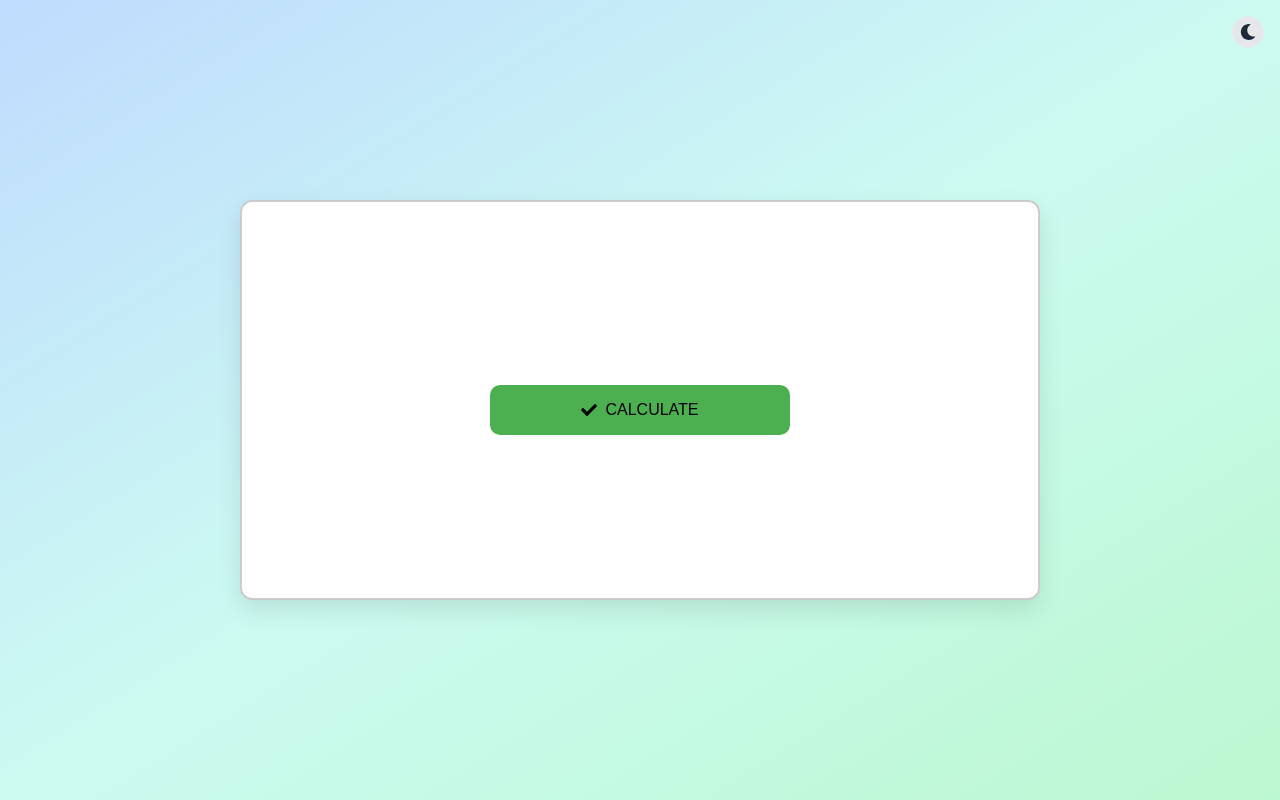
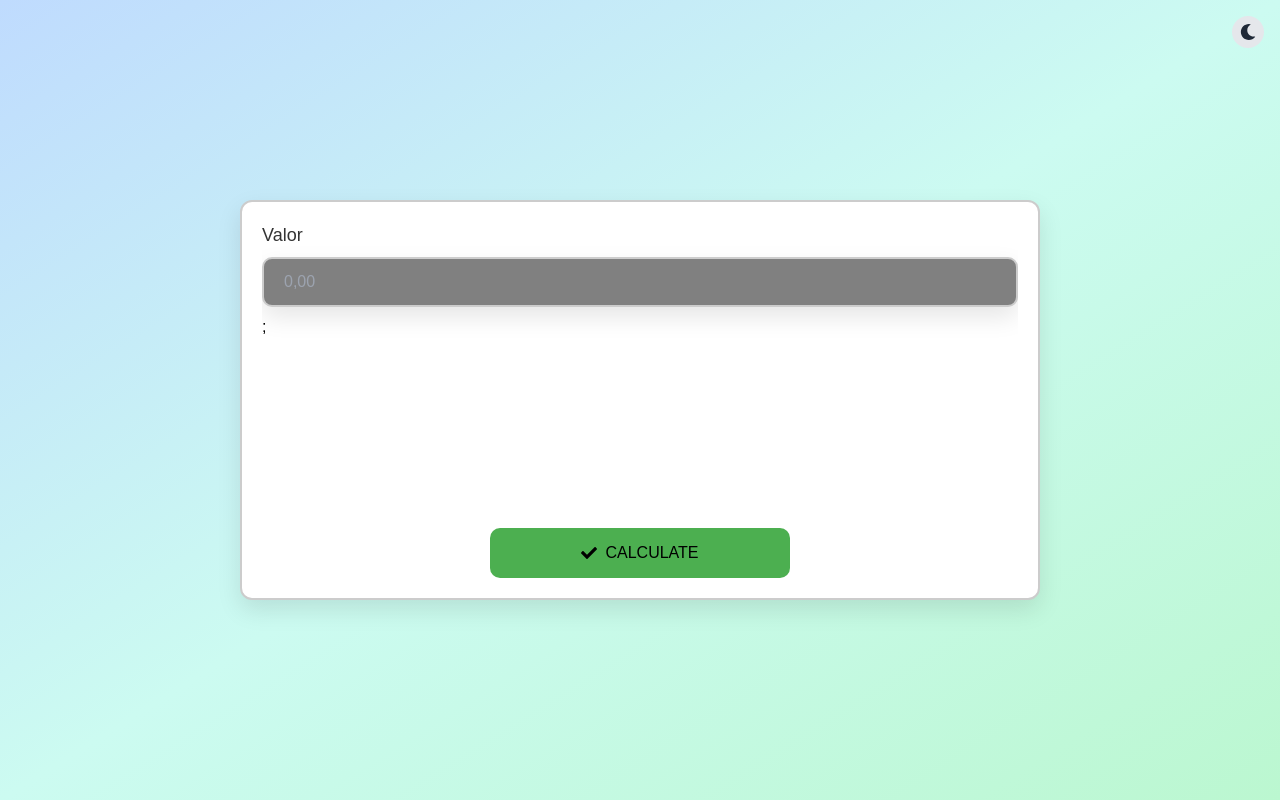
Before and after one commit to augustofklein/path-to-wealth, a Next.js app: page / in a window 1280 px wide. Built offline with nearby package versions, Linux system fonts and the light colour scheme.

Commit message:
Add button configuration

```diff
--- a/src/components/AcceptButton/index.tsx
+++ b/src/components/AcceptButton/index.tsx
@@ -3,7 +3,7 @@ import { FaCheck } from "react-icons/fa";
 
 const AcceptButton: React.FC = () => {
   return (
-    <Button>
+    <Button onClick={() => alert("Button clicked!")}>
       <FaCheck style={{ marginRight: "8px" }} />
       CALCULATE
     </Button>
--- a/src/components/InputModel/index.tsx
+++ b/src/components/InputModel/index.tsx
@@ -1,9 +1,13 @@
 import AcceptButton from "../AcceptButton";
-import { ModalContainer, ModalFooter } from "./styles";
+import InputNumber from "../InputNumber";
+import { ModalContainer, ModalContent, ModalFooter } from "./styles";
 
 const InputModel: React.FC = () => {
   return (
     <ModalContainer>
+      <ModalContent>
+        <InputNumber />
+      </ModalContent>
       <ModalFooter>
         <AcceptButton />
       </ModalFooter>
--- a/src/components/InputModel/styles.ts
+++ b/src/components/InputModel/styles.ts
@@ -14,8 +14,14 @@ export const ModalContainer = styled.div`
   box-shadow: 0px 10px 25px rgba(0, 0, 0, 0.1);
 
   display: flex;
-  align-items: center;
-  justify-content: center;
+  flex-direction: column;
+  justify-content: space-between;
+  padding: 20px;
+`;
+
+export const ModalContent = styled.div`
+  flex: 1;
+  overflow-y: auto;
 `;
 
 export const ModalFooter = styled.div`
--- /dev/null
+++ b/src/components/InputNumber/index.tsx
@@ -0,0 +1,19 @@
+import { Input, InputContainer, InputLabel } from "./styles";
+
+interface InputNumberProps {
+  value?: number;
+  onChange?: (value: number) => void;
+  min?: number;
+  max?: number;
+  step?: number;
+}
+
+const InputNumber: React.FC<InputNumberProps> = () => {
+  return (
+    <InputContainer>
+      <InputLabel htmlFor="amount">Valor</InputLabel>
+      <Input id="amount" type="number" placeholder="0,00" />;
+    </InputContainer>
+  );
+};
+export default InputNumber;
--- /dev/null
+++ b/src/components/InputNumber/styles.ts
@@ -0,0 +1,31 @@
+import styled from "styled-components";
+
+export const InputContainer = styled.div`
+  display: flex;
+  flex-direction: column;
+  gap: 8px;
+`;
+
+export const InputLabel = styled.label`
+  font-size: 18px;
+  font-weight: 500;
+  color: #333;
+`;
+
+export const Input = styled.input`
+  width: 100%;
+  height: 50px;
+  background-color: gray;
+  border-radius: 10px;
+  border: 2px solid #ccc;
+  padding: 0 20px;
+  font-size: 16px;
+  box-shadow: 0px 10px 25px rgba(0, 0, 0, 0.1);
+  transition: all 0.3s ease;
+
+  &::-webkit-outer-spin-button,
+  &::-webkit-inner-spin-button {
+    -webkit-appearance: none;
+    margin: 0;
+  }
+`;
```
